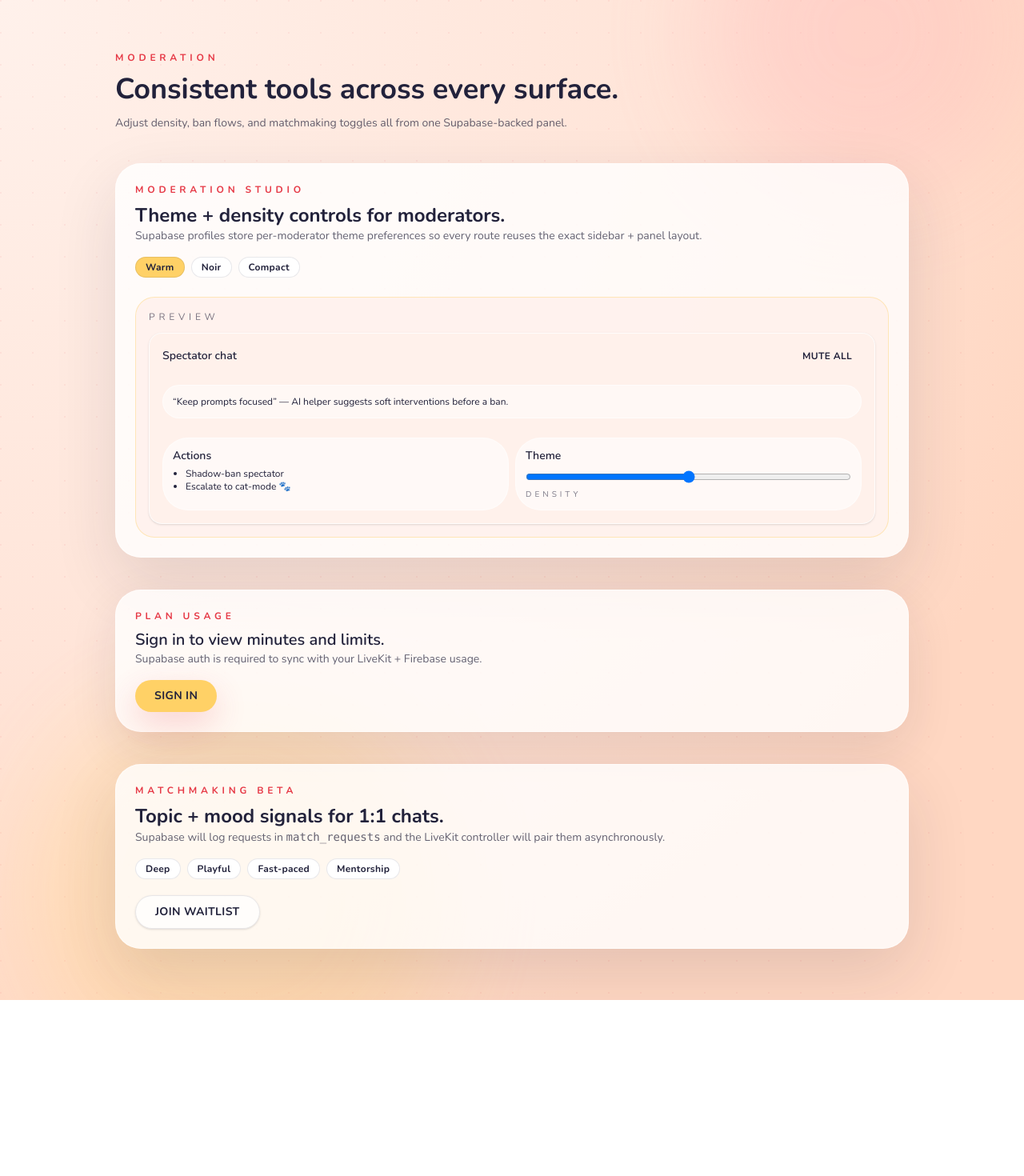
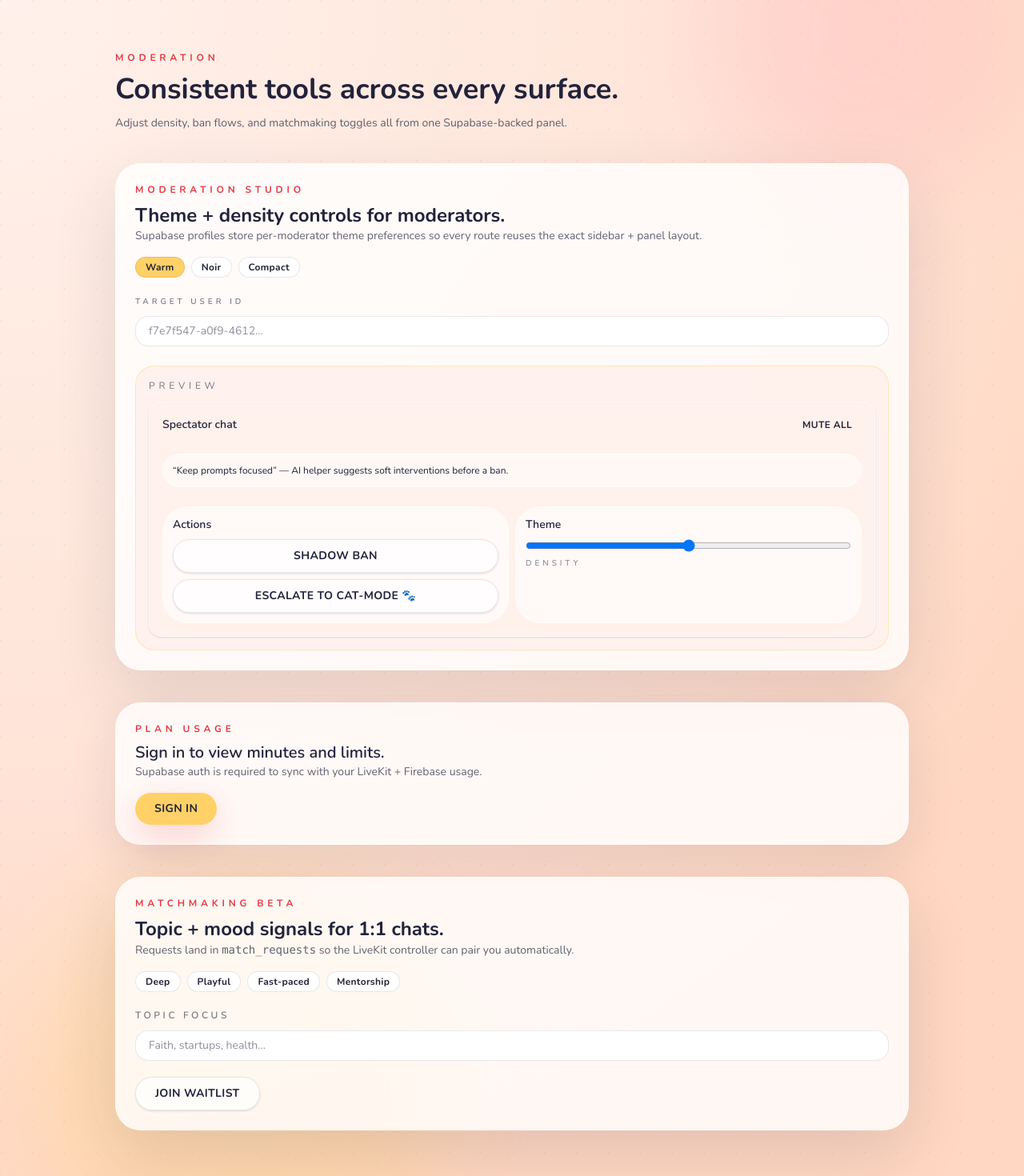
Before and after one commit to trentanater77/chatspheres-marketing, a Next.js app in the folder web/: page /moderation in a window 1280 px wide. Shown: the top 1470 px of the page at 80% size. Before the commit the page ends 1250 px from the top, so only its background shows below. Built offline with nearby package versions, Linux system fonts and the light colour scheme; no server answers.

Commit message:
feat: wire moderation and matchmaking actions

```diff
--- /dev/null
+++ b/web/src/app/api/matchmaking/request/route.ts
@@ -0,0 +1,33 @@
+import { NextRequest, NextResponse } from "next/server";
+import { getSupabaseServiceRoleClient } from "@/lib/supabase/server";
+
+export const runtime = "nodejs";
+
+export async function POST(request: NextRequest) {
+  try {
+    const supabase = getSupabaseServiceRoleClient();
+    const body = await request.json();
+    const { moods, topic, userId } = body;
+
+    if (!userId) {
+      return NextResponse.json({ error: "userId is required" }, { status: 400 });
+    }
+
+    const { error } = await supabase.from("match_requests").insert({
+      user_id: userId,
+      moods,
+      topic,
+      status: "waiting",
+      created_at: new Date().toISOString(),
+    });
+
+    if (error) {
+      throw error;
+    }
+
+    return NextResponse.json({ ok: true });
+  } catch (error) {
+    console.error("Failed to queue matchmaking request", error);
+    return NextResponse.json({ error: "Unable to submit request" }, { status: 500 });
+  }
+}
--- /dev/null
+++ b/web/src/app/api/moderation/actions/route.ts
@@ -0,0 +1,33 @@
+import { NextRequest, NextResponse } from "next/server";
+import { getSupabaseServiceRoleClient } from "@/lib/supabase/server";
+
+export const runtime = "nodejs";
+
+export async function POST(request: NextRequest) {
+  try {
+    const supabase = getSupabaseServiceRoleClient();
+    const { moderatorId, targetUserId, action, reason, sphereId } = await request.json();
+
+    if (!moderatorId || !targetUserId || !action) {
+      return NextResponse.json({ error: "Missing required fields" }, { status: 400 });
+    }
+
+    const { error } = await supabase.from("moderation_logs").insert({
+      moderator_id: moderatorId,
+      target_user_id: targetUserId,
+      action,
+      reason,
+      sphere_id: sphereId || null,
+      created_at: new Date().toISOString(),
+    });
+
+    if (error) {
+      throw error;
+    }
+
+    return NextResponse.json({ ok: true });
+  } catch (error) {
+    console.error("Failed to log moderation action", error);
+    return NextResponse.json({ error: "Unable to log action" }, { status: 500 });
+  }
+}
--- a/web/src/components/matchmaking-callout.tsx
+++ b/web/src/components/matchmaking-callout.tsx
@@ -2,14 +2,48 @@
 
 import { useState } from "react";
 import { Button } from "./ui/button";
+import { useSupabase } from "./providers/supabase-provider";
 
 const moods = ["Deep", "Playful", "Fast-paced", "Mentorship"];
 
 export function MatchmakingCallout() {
   const [selected, setSelected] = useState<string[]>([]);
+  const [topic, setTopic] = useState("");
+  const [status, setStatus] = useState<"idle" | "loading" | "success" | "error">("idle");
+  const { session, openAuth } = useSupabase();
 
   const toggleMood = (mood: string) => {
     setSelected((prev) => (prev.includes(mood) ? prev.filter((m) => m !== mood) : [...prev, mood]));
+  };
+
+  const handleSubmit = async () => {
+    if (!session) {
+      openAuth();
+      return;
+    }
+    if (!selected.length) {
+      setStatus("error");
+      return;
+    }
+    setStatus("loading");
+    try {
+      const response = await fetch("/api/matchmaking/request", {
+        method: "POST",
+        headers: { "Content-Type": "application/json" },
+        body: JSON.stringify({
+          moods: selected,
+          topic,
+          userId: session.user.id,
+        }),
+      });
+      if (!response.ok) {
+        throw new Error(await response.text());
+      }
+      setStatus("success");
+    } catch (error) {
+      console.error(error);
+      setStatus("error");
+    }
   };
 
   return (
@@ -17,7 +51,7 @@
       <p className="text-xs uppercase tracking-[0.4em] text-[#e63946] font-bold">matchmaking beta</p>
       <h3 className="mt-2 text-2xl font-bold text-[#22223B]">Topic + mood signals for 1:1 chats.</h3>
       <p className="text-sm text-[#22223B]/70">
-        Supabase will log requests in <code>match_requests</code> and the LiveKit controller will pair them asynchronously.
+        Requests land in <code>match_requests</code> so the LiveKit controller can pair you automatically.
       </p>
 
       <div className="mt-4 flex flex-wrap gap-2 text-xs font-bold uppercase tracking-wide">
@@ -34,9 +68,28 @@
         ))}
       </div>
 
-      <Button className="mt-5" variant="secondary" onClick={() => alert("Captured interest — wiring to Supabase next!")}>
-        Join waitlist
+      <div className="mt-4">
+        <label className="text-xs font-semibold uppercase tracking-[0.3em] text-[#22223B]/60">Topic focus</label>
+        <input
+          value={topic}
+          onChange={(e) => setTopic(e.target.value)}
+          placeholder="Faith, startups, health..."
+          className="mt-2 w-full rounded-2xl border border-[#22223B]/10 bg-white px-4 py-2 text-sm text-[#22223B]"
+        />
+      </div>
+
+      <Button className="mt-5" variant="secondary" onClick={handleSubmit} disabled={status === "loading"}>
+        {status === "loading" ? "Submitting..." : status === "success" ? "Request queued!" : "Join waitlist"}
       </Button>
+
+      {status === "error" && (
+        <p className="mt-2 text-xs text-[#e63946]">Pick at least one mood (and sign in) to join the matchmaking queue.</p>
+      )}
+      {status === "success" && (
+        <p className="mt-2 text-xs text-[#22223B]/60">
+          Saved! We’ll pair you automatically when another host with similar preferences is available.
+        </p>
+      )}
     </div>
   );
 }
--- a/web/src/components/moderation-panel-preview.tsx
+++ b/web/src/components/moderation-panel-preview.tsx
@@ -3,6 +3,7 @@
 import { useState } from "react";
 import { Button } from "./ui/button";
 import { cn } from "@/lib/utils";
+import { useSupabase } from "./providers/supabase-provider";
 
 const themes = [
   { value: "warm", label: "Warm" },
@@ -13,9 +14,43 @@
 export function ModerationPanelPreview() {
   const [theme, setTheme] = useState<typeof themes[number]["value"]>("warm");
   const [density, setDensity] = useState(70);
+  const [targetUser, setTargetUser] = useState("");
+  const [message, setMessage] = useState<string | null>(null);
+  const { session, openAuth } = useSupabase();
 
   const accent =
     theme === "noir" ? "bg-[#22223B] text-white" : theme === "compact" ? "bg-white text-[#22223B]" : "bg-[#FFF1EB] text-[#22223B]";
+
+  const triggerAction = async (action: string) => {
+    if (!session) {
+      openAuth();
+      return;
+    }
+    if (!targetUser) {
+      setMessage("Enter a target user ID first.");
+      return;
+    }
+    setMessage("Saving action…");
+    try {
+      const res = await fetch("/api/moderation/actions", {
+        method: "POST",
+        headers: { "Content-Type": "application/json" },
+        body: JSON.stringify({
+          moderatorId: session.user.id,
+          targetUserId: targetUser,
+          action,
+          reason: "UI preview",
+        }),
+      });
+      if (!res.ok) {
+        throw new Error(await res.text());
+      }
+      setMessage("Action logged to moderation_logs.");
+    } catch (error) {
+      console.error(error);
+      setMessage("Unable to log action. Check Supabase table + RLS.");
+    }
+  };
 
   return (
     <div className="rounded-[32px] border border-white/60 bg-white/80 p-6 shadow-[0_30px_80px_rgba(34,34,59,0.12)]">
@@ -40,8 +75,20 @@
         ))}
       </div>
 
+      <div className="mt-4">
+        <label className="text-[10px] font-semibold uppercase tracking-[0.4em] text-[#22223B]/60">
+          Target user ID
+        </label>
+        <input
+          value={targetUser}
+          onChange={(e) => setTargetUser(e.target.value)}
+          placeholder="f7e7f547-a0f9-4612..."
+          className="mt-2 w-full rounded-2xl border border-[#22223B]/10 bg-white px-4 py-2 text-sm text-[#22223B]"
+        />
+      </div>
+
       <div className="mt-6 rounded-[24px] border border-[#FFD166]/40 bg-[#FFF1EB]/80 p-4">
-      <p className="text-xs uppercase tracking-[0.4em] text-[#22223B]/60">preview</p>
+        <p className="text-xs uppercase tracking-[0.4em] text-[#22223B]/60">preview</p>
         <div
           className={cn(
             "mt-3 grid gap-4 rounded-2xl border border-white/80 p-4 text-sm shadow-sm",
@@ -51,7 +98,7 @@
         >
           <div className="flex items-center justify-between">
             <p className="font-semibold">Spectator chat</p>
-            <Button variant="ghost" className="px-3 py-1 text-xs">
+            <Button variant="ghost" className="px-3 py-1 text-xs" onClick={() => triggerAction("mute_all")}>
               Mute all
             </Button>
           </div>
@@ -61,10 +108,14 @@
           <div className="grid gap-2 sm:grid-cols-2">
             <div className="rounded-xl border border-white/50 bg-white/60 p-3 text-xs text-[#22223B]">
               <p className="font-semibold text-sm">Actions</p>
-              <ul className="mt-1 list-disc pl-4">
-                <li>Shadow-ban spectator</li>
-                <li>Escalate to cat-mode 🐾</li>
-              </ul>
+              <div className="mt-2 flex flex-col gap-2">
+                <Button variant="secondary" onClick={() => triggerAction("shadow_ban")}>
+                  Shadow ban
+                </Button>
+                <Button variant="secondary" onClick={() => triggerAction("escalate_cat_mode")}>
+                  Escalate to cat-mode 🐾
+                </Button>
+              </div>
             </div>
             <div className="rounded-xl border border-white/50 bg-white/60 p-3 text-xs text-[#22223B]">
               <p className="font-semibold text-sm">Theme</p>
@@ -80,6 +131,7 @@
             </div>
           </div>
         </div>
+        {message && <p className="mt-3 text-xs text-[#22223B]/70">{message}</p>}
       </div>
     </div>
   );
--- a/web/src/components/site-header.tsx
+++ b/web/src/components/site-header.tsx
@@ -11,6 +11,7 @@
   { label: "Explore", href: "#explore" },
   { label: "Recordings", href: "#recordings" },
   { label: "Pricing", href: "#pricing" },
+  { label: "Moderation", href: "/moderation" },
 ];
 
 export function SiteHeader() {
--- a/web/src/config/site.ts
+++ b/web/src/config/site.ts
@@ -13,6 +13,7 @@
     { label: "Explore", href: "/explore" },
     { label: "Pricing", href: "/pricing" },
     { label: "For Communities", href: "/spheres" },
+    { label: "Moderation", href: "/moderation" },
   ],
 };
 
```
